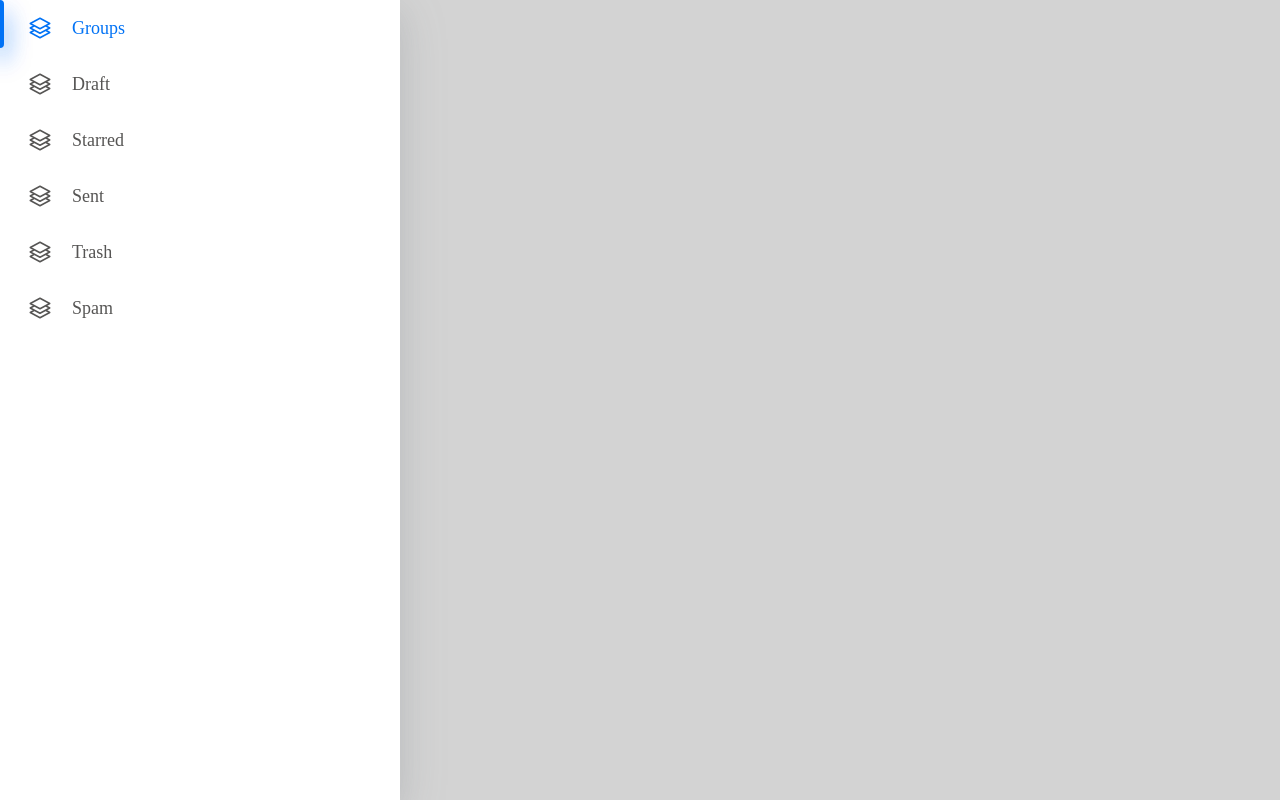
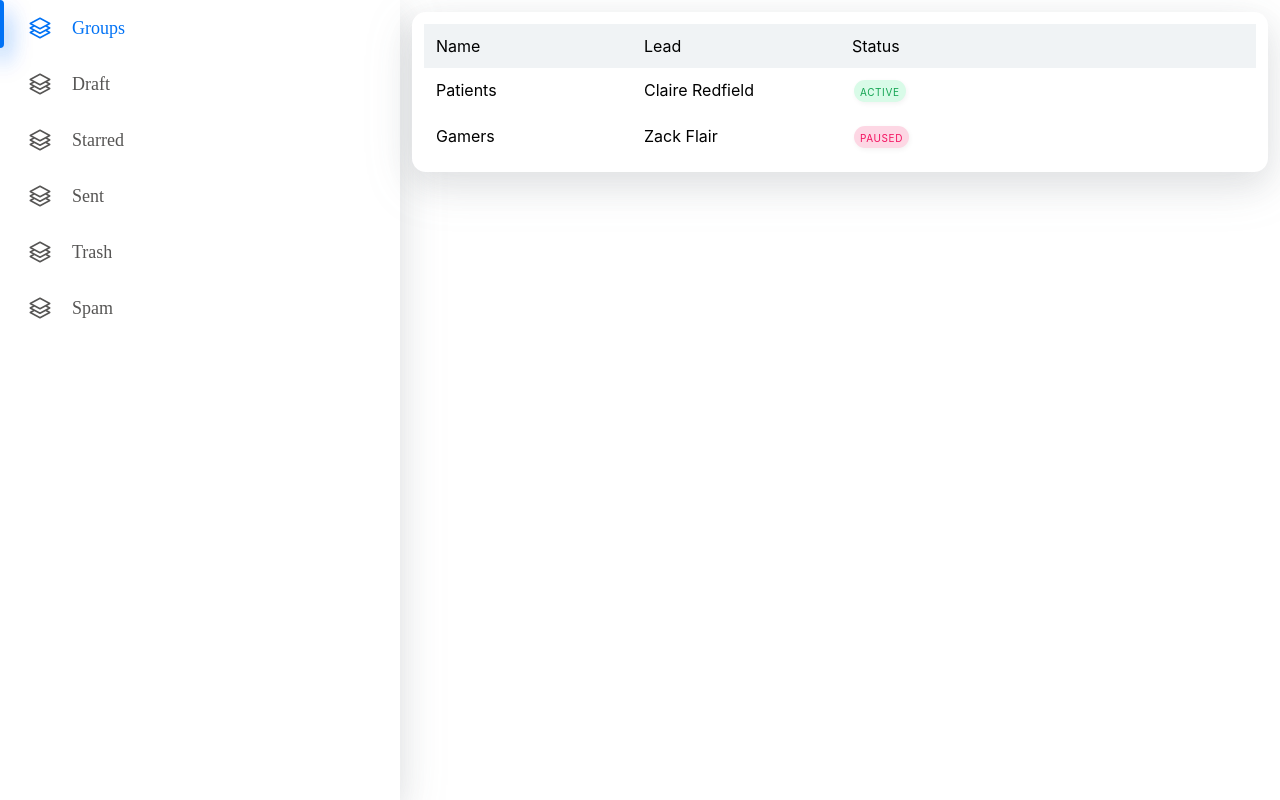
Before and after one commit to triedbyseven/text-cmrs, a Next.js app: page /dashboard in a window 1280 px wide. Built offline with nearby package versions, Linux system fonts and the light colour scheme.

Commit message:
Added section for Table component with group items rendered

```diff
--- a/components/pages/Dashboard/Content/index.tsx
+++ b/components/pages/Dashboard/Content/index.tsx
@@ -1,4 +1,8 @@
 import React from 'react';
+import groupItems from '../../../../data/groupItems';
+import Cards from '../../../ui/Cards';
+import Layout from '../../../ui/Layout';
+import Table from '../../../ui/Table';
 import { ContentProps } from './interfaces';
 import Styled from './styled';
 
@@ -6,7 +10,13 @@ import Styled from './styled';
 const Content: React.FC<ContentProps> = (): React.ReactElement => {
   return(
     <Styled.Container>
-
+      <Layout.Row>
+        <Layout.Column>
+          <Cards.Default fluid>
+            <Table.Default groups={groupItems}/>
+          </Cards.Default>
+        </Layout.Column>
+      </Layout.Row>
     </Styled.Container>
   );
 };
--- a/components/pages/Dashboard/Content/interfaces.ts
+++ b/components/pages/Dashboard/Content/interfaces.ts
@@ -1,3 +1,2 @@
 export interface ContentProps {
-
 };
--- a/components/pages/Dashboard/Content/styled.ts
+++ b/components/pages/Dashboard/Content/styled.ts
@@ -5,7 +5,7 @@ const Styled = () => {};
 const Container = styled.div`
   width: 100%;
   height: 100%;
-  background-color: lightgrey;
+  background-color: #FFF;
 `;
 
 Styled.Container = Container;
```
